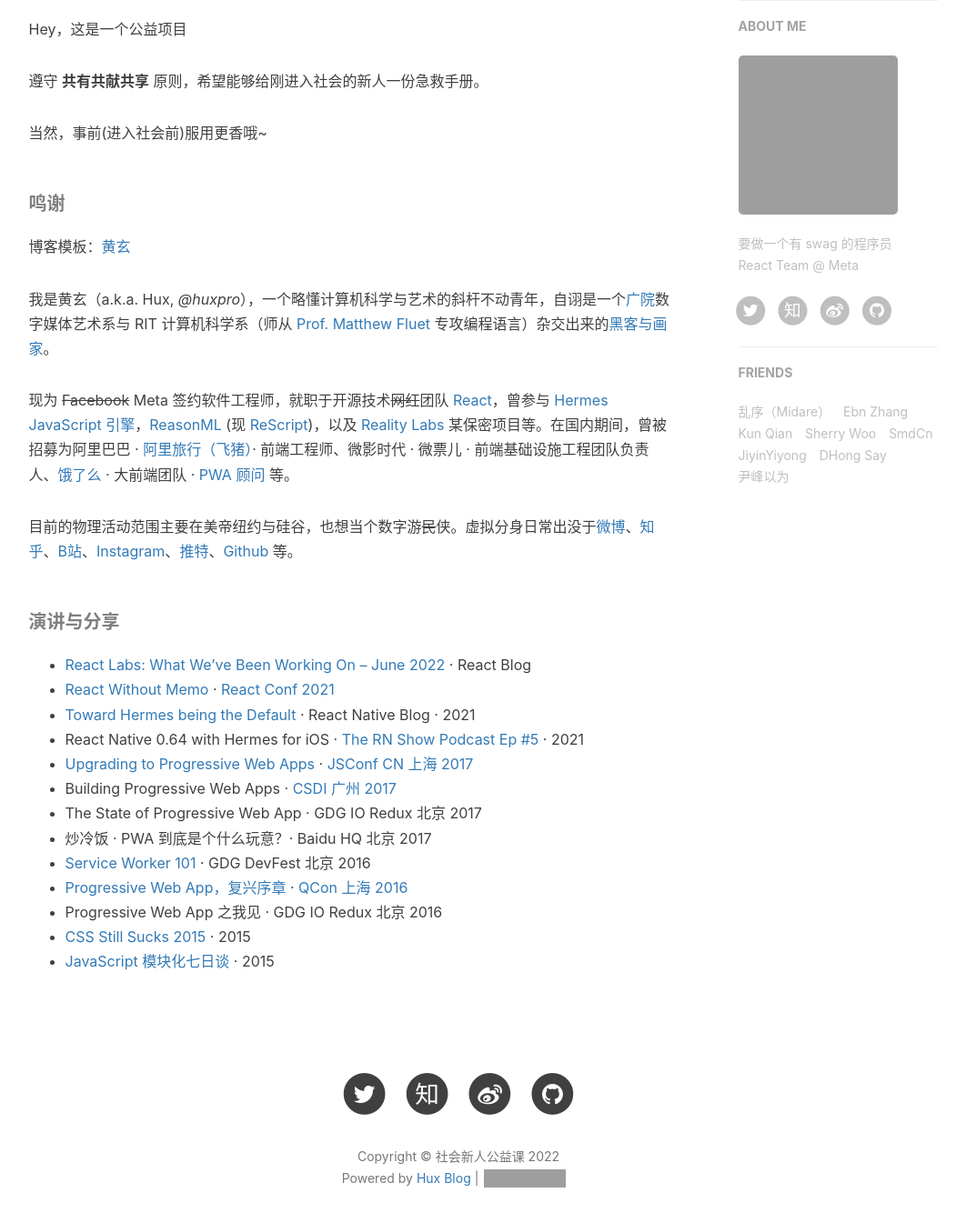
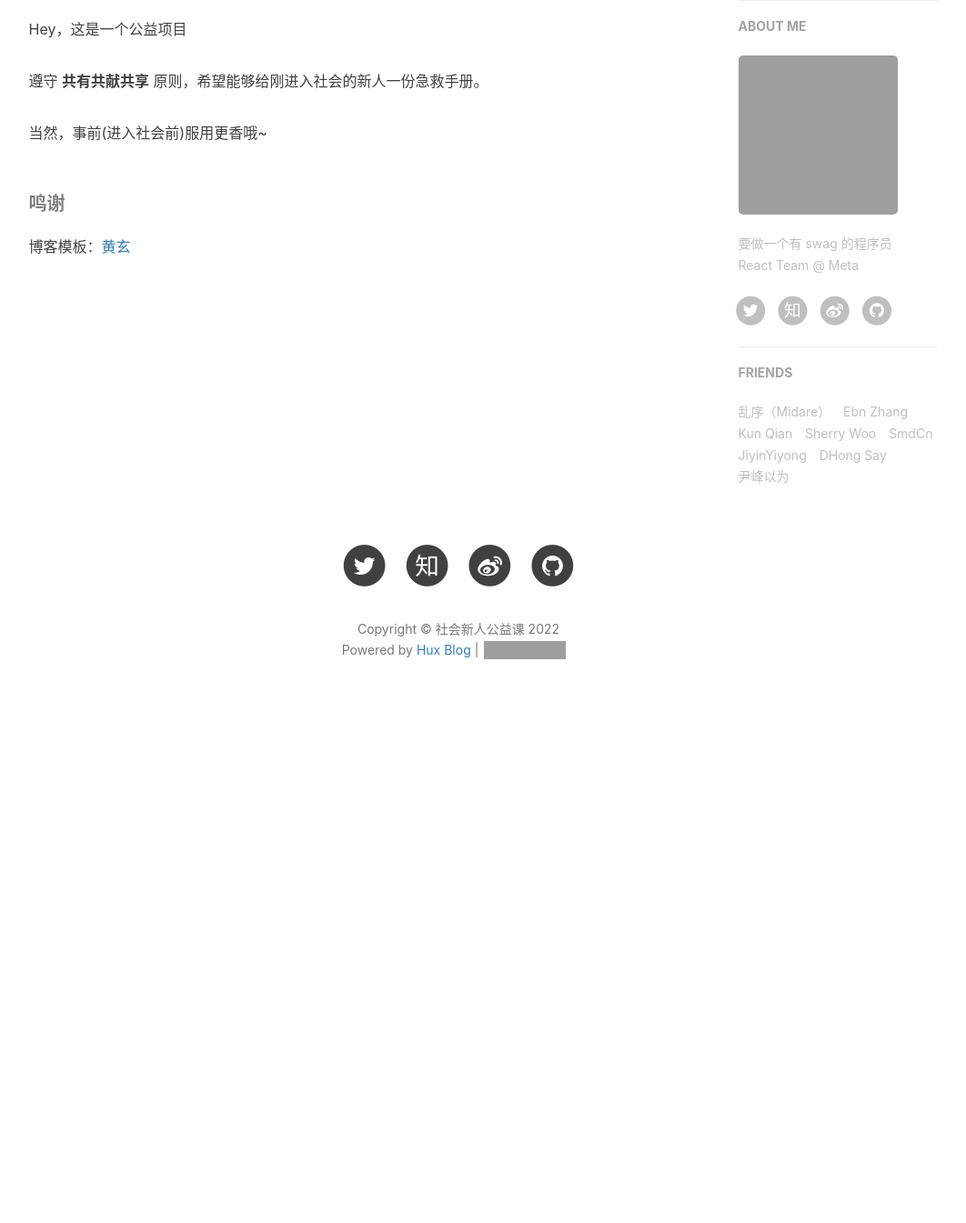
Before and after one commit to shehuixinrenicu/shehuixinren, a Jekyll site: the page built from about.html, in a window 1280 px wide and 1400 px high, scrolled down 492 px. Shown: the top 1345 px of the window at 91% size, without its empty margins (136-1198 px from the left). Built offline with Jekyll 4.4.1, drawn with Linux system fonts in a browser that asks for light colours; nearby versions of some CDN libraries; comment, search, counter and statistics services are not loaded; after the commit the page ends 1311 px from its top, so only the background shows below that; grey boxes are pictures that could not be loaded.

Commit message:
Update zh.md

```diff
--- a/_includes/about/zh.md
+++ b/_includes/about/zh.md
@@ -12,39 +12,3 @@
 ##### 鸣谢
 
 博客模板：[黄玄](https://huangxuan.me)
-
-我是黄玄（a.k.a. Hux, _@huxpro_），一个略懂计算机科学与艺术的斜杆不动青年，自诩是一个[广院](https://baike.baidu.com/item/%E4%B8%AD%E5%9B%BD%E4%BC%A0%E5%AA%92%E5%A4%A7%E5%AD%A6)数字媒体艺术系与 RIT 计算机科学系（师从 [Prof. Matthew Fluet](https://www.cs.rit.edu/~mtf/) 专攻编程语言）杂交出来的[黑客与画家](https://book.douban.com/subject/6021440/)。
-
-现为 <del>Facebook</del> Meta 签约软件工程师，就职于开源技术<del>网红</del>团队 [React](https://beta.reactjs.org/community/meet-the-team#react-core)，曾参与 [Hermes JavaScript 引擎](https://hermesengine.dev/)，[ReasonML](https://reasonml.github.io/) (现 [ReScript](https://rescript-lang.org/))，以及 [Reality Labs](https://tech.fb.com/ar-vr/) 某保密项目等。在国内期间，曾被招募为阿里巴巴 · [阿里旅行（飞猪）](http://alitrip.com)· 前端工程师、微影时代 · 微票儿 · 前端基础设施工程团队负责人、[饿了么](https://ele.me/) · 大前端团队 · [PWA 顾问](https://medium.com/elemefe/upgrading-ele-me-to-progressive-web-app-2a446832e509) 等。
-
-
-目前的物理活动范围主要在美帝纽约与硅谷，也想当个数字游<del>民</del>侠。虚拟分身日常出没于[微博](https://weibo.com/huxpro)、[知乎](https://www.zhihu.com/people/huxpro/pins/posts)、[B站](https://space.bilibili.com/43271611)、[Instagram](https://www.instagram.com/huxpro/)、[推特](https://twitter.com/Huxpro/)、[Github](https://github.com/huxpro) 等。
-
-##### 演讲与分享
-
-- [React Labs: What We've Been Working On – June 2022][12] · React Blog
-- [React Without Memo][11] · [React Conf 2021](https://conf.reactjs.org/)
-- [Toward Hermes being the Default][11] · React Native Blog · 2021
-- React Native 0.64 with Hermes for iOS · [The RN Show Podcast Ep #5](https://www.callstack.com/podcast-react-native-show) · 2021
-- [Upgrading to Progressive Web Apps][9] · [JSConf CN 上海 2017](http://2017.jsconf.cn/)
-- Building Progressive Web Apps · [CSDI 广州 2017](http://www.csdisummit.com/)
-- The State of Progressive Web App · GDG IO Redux 北京 2017
-- 炒冷饭 · PWA 到底是个什么玩意？· Baidu HQ 北京 2017
-- [Service Worker 101][5] · GDG DevFest 北京 2016
-- [Progressive Web App，复兴序章][4] · [QCon 上海 2016](http://2016.qconshanghai.com/presentation/3111)
-- Progressive Web App 之我见 · GDG IO Redux 北京 2016
-- [CSS Still Sucks 2015][2] · 2015
-- [JavaScript 模块化七日谈][1] · 2015
-
-[1]: //huangxuan.me/2015/07/09/js-module-7day/
-[2]: //huangxuan.me/2015/12/28/css-sucks-2015/
-[3]: //huangxuan.me/2016/06/05/pwa-in-my-pov/
-[4]: //huangxuan.me/2016/10/20/pwa-qcon2016/
-[5]: //huangxuan.me/2016/11/20/sw-101-gdgdf/
-[6]: https://yanshuo.io/assets/player/?deck=58ac8598b123db0067292f92 "PWA Rehashing"
-[7]: https://yanshuo.io/assets/player/?deck=593ad6fbfe88c2006a0a0d6d "The State of PWA"
-[8]: https://yanshuo.io/assets/player/?deck=594d673d570c357d0698a950 "Building PWA"
-[9]: //huangxuan.me/jsconfcn2017/
-[10]: https://reactnative.dev/blog/2021/10/26/toward-hermes-being-the-default
-[11]: https://youtu.be/lGEMwh32soc
-[12]: https://reactjs.org/blog/2022/06/15/react-labs-what-we-have-been-working-on-june-2022.html
```
